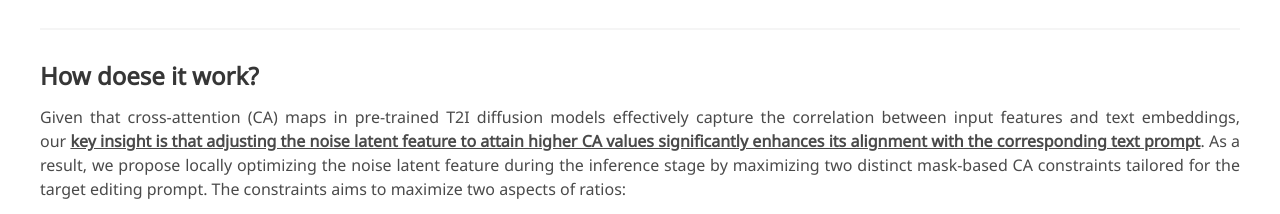
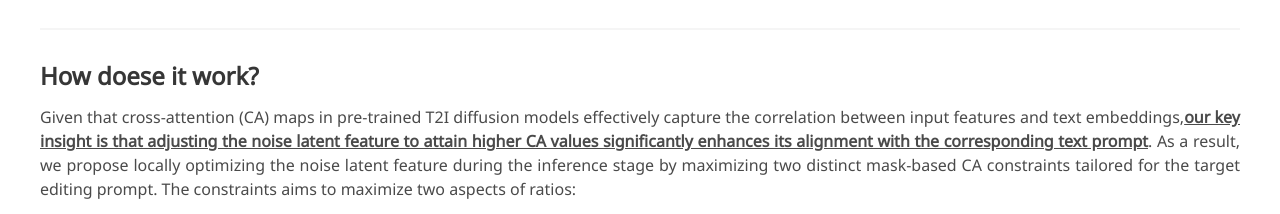
Before and after one commit to MAG-Edit/MAG-Edit.github.io, a plain HTML site: page index.html in a window 1280 px wide. Shown: the part 2977-3191 px from the top of the page. Drawn offline with nearby package versions, Linux system fonts and the light colour scheme; a script that the page names is missing; some icons are missing; a web font is replaced by a local one.

Commit message:
Update index.html

```diff
--- a/index.html
+++ b/index.html
@@ -331,7 +331,7 @@
           <p style="text-align: justify">
 
               Given that cross-attention (CA) maps in pre-trained T2I diffusion models effectively capture the correlation between input features
-              and text embeddings, our <span style="text-decoration: underline;font-weight: bold;">key insight is that adjusting the noise latent feature to attain higher CA values significantly enhances its alignment
+              and text embeddings,<span style="text-decoration: underline;font-weight: bold;">our key insight is that adjusting the noise latent feature to attain higher CA values significantly enhances its alignment
               with the corresponding text prompt</span>. As a result, we propose locally optimizing the noise latent feature during the inference stage by maximizing two
               distinct mask-based CA constraints tailored for the target editing prompt. The constraints aims to maximize two aspects of ratios:
               <ol>
```
